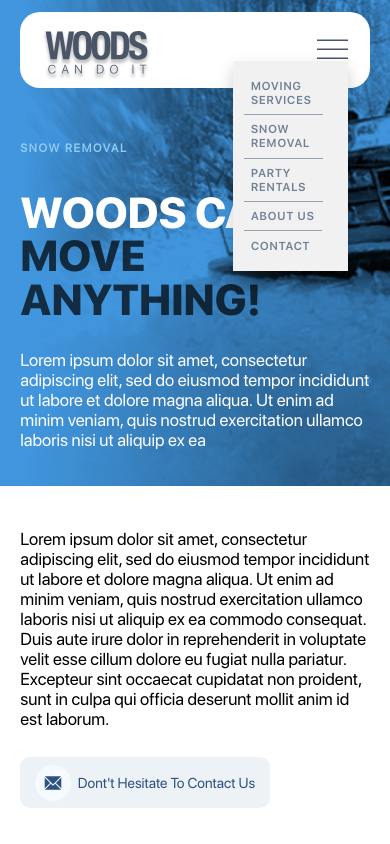
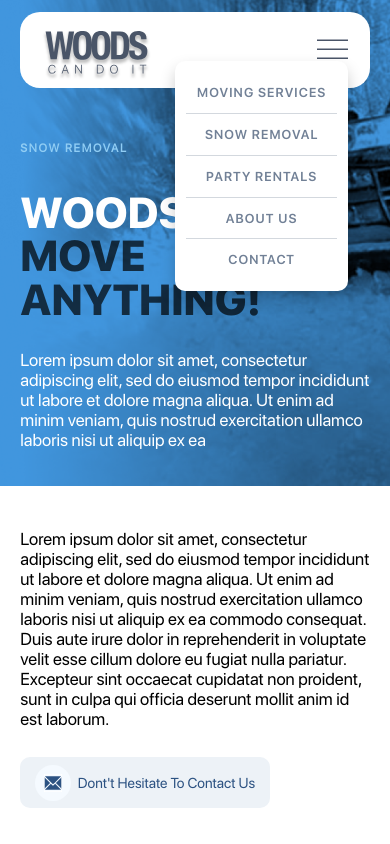
Before and after one commit to zakovskiandrea/woods-can-do-it, a website: page pages/snow-removal.html in a window 390 px wide. Both pictures are taken after a click on the element 332 px from the left and 50 px from the top of the page. Shown: the top 844 px of the page. Drawn offline with nearby package versions, Linux system fonts and the light colour scheme.

Commit message:
header-phone dropdown menu styled

```diff
--- a/pages/snow-removal.html
+++ b/pages/snow-removal.html
@@ -36,7 +36,7 @@
         <div class="header__logo-box"><img src="../images/logo.svg" alt="woods logo" /></div>
         <div class="header-phone__dropdown">
             <div class="header-phone__dropbtn"><img src="../images/hamburger-btn.svg" alt="button" /></div>
-            <div class="header-phone__dropdown-content">
+            <div class="header-phone__dropdown-content header-phone__dropdown-content--white">
                 <ul class="header__list">
                     <li class="header__item"><a href="./moving-service.html" class="header__link">Moving Services</a>
                     </li>
--- a/scss/layout/_header.scss
+++ b/scss/layout/_header.scss
@@ -144,25 +144,35 @@
     display: none;
     position: absolute;
     right: 0;
-    background-color: #f1f1f1;
-    min-width: 16rem;
+    background-color: #edf2f7;
+    min-width: 24rem;
     box-shadow: 0px 8px 16px 0px rgba(0, 0, 0, 0.2);
     z-index: 1;
+    border-radius: 10px;
+
+    &--white {
+      background-color: #fff;
+    }
   }
 
   .header__list {
     flex-direction: column;
-    justify-content: flex-start;
-    align-items: flex-start;
     padding: 1.5rem;
+    align-items: unset;
+    text-align: center;
   }
 
   .header__item {
-    padding: 1rem;
+    padding: 1.8rem 0;
+    margin: 0;
 
     &:not(:last-child) {
-      border-bottom: 1px solid #718096af;
+      border-bottom: 1px solid #7180964f;
     }
+  }
+
+  .header__link {
+    font-size: 1.8rem;
   }
 
   .show {
```
Also changed, not shown: pages/moving-service.html (+1 -1 lines), pages/party-rentals.html (+1 -1 lines), css/main.css.
